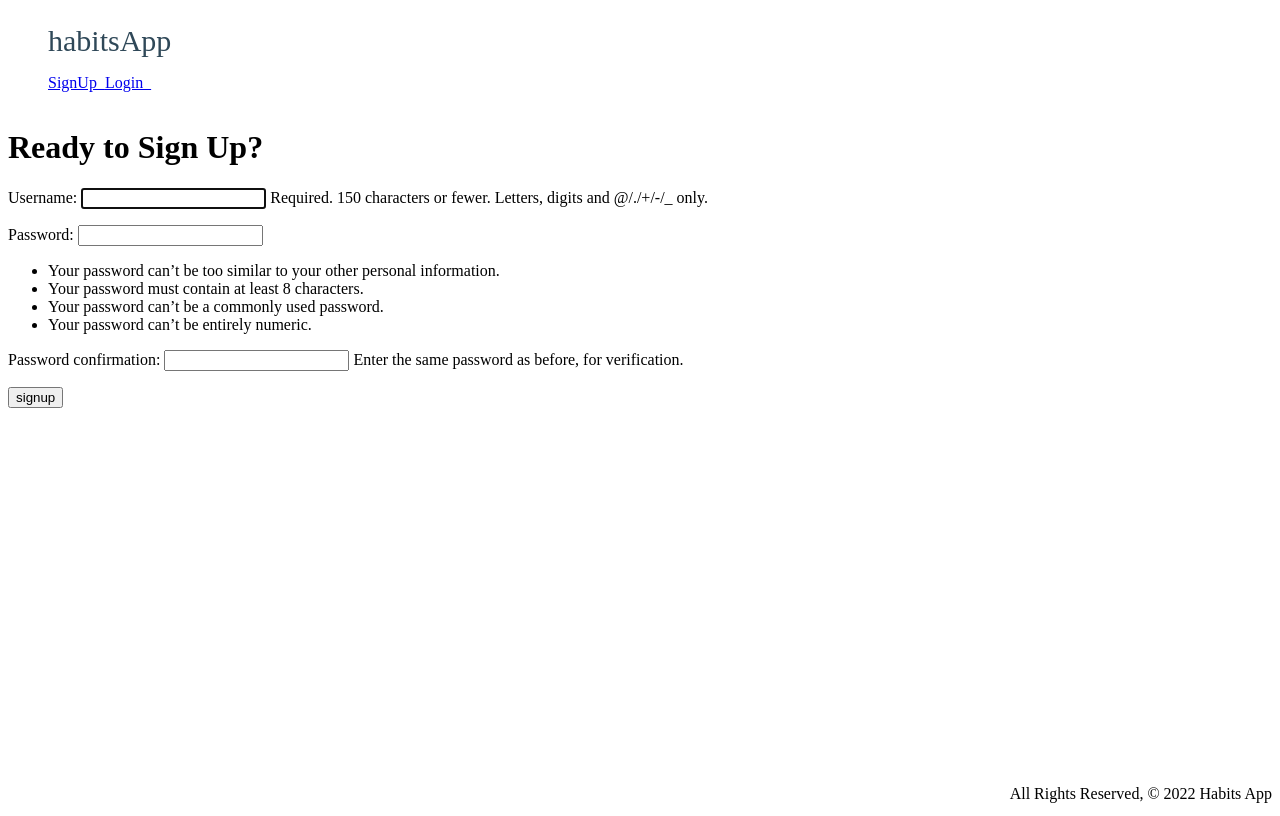
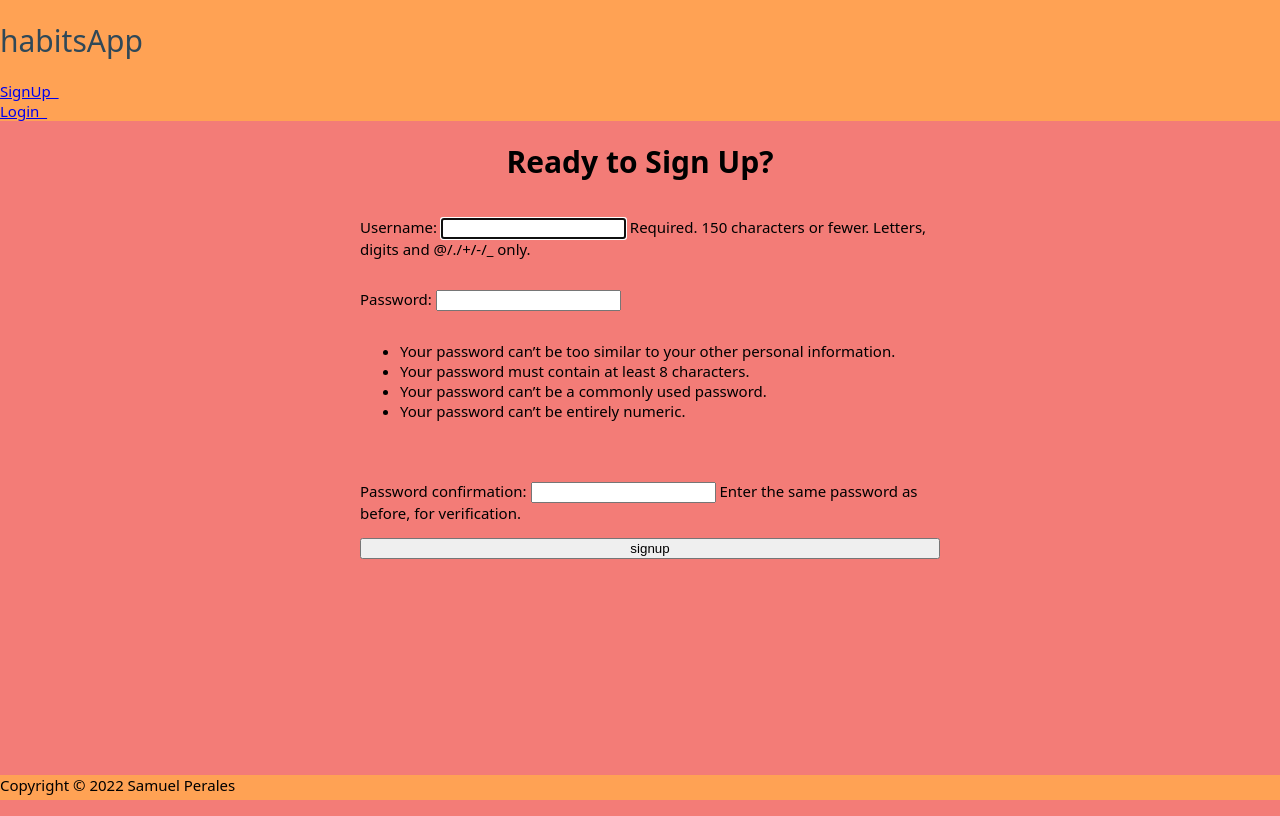
Before and after one commit to samuelperalesg/habitsapp, a Django app: page /signup/ in a window 1280 px wide. Run offline with Django 4.2, Linux system fonts and the light colour scheme.

Commit message:
wip: styling w css

```diff
--- a/main_app/static/css/style.css
+++ b/main_app/static/css/style.css
@@ -6,10 +6,39 @@ dark-purple: #886395;
 dark-blue: #4E597E;
 dark-green: #2F4858; */
 
+
+
+/* resets font size to be 62.5% of the user preference -
+     in most browser configurations this will be 10px */
+:root {
+    font-size: 62.5%
+}
+
+body {
+  background-color: #F37C77;
+  /* Use a system font, if none are available use an available sans-sarif font */
+  font-family: system-ui, -apple-system, BlinkMacSystemFont, "Segoe UI",
+        Roboto, Oxygen-Sans, Ubuntu, Cantarell, "Helvetica Neue", sans-serif;
+  margin: 0;
+}
+
+
+.nav-wrapper {
+  background-color: #FFA254;
+  padding: 0%;
+  align-items: center;
+}
+
 .nav-items {
   list-style-type: none;
-  display: flex;
-  flex-wrap: wrap;
+  font-size: 15px;
+  display: inline;
+}
+
+.nav-links {
+  list-style-type: none;
+  font-size: 15px;
+  display: inline;
 }
 
 .habits-logo {
@@ -18,18 +47,48 @@ dark-green: #2F4858; */
   font-size: 30px;
 }
 
+
 body {
   display: flex;
   min-height: 100vh;
   flex-direction: column;
 }
 
-main {
-  flex: 1 0 auto;
+footer {
+  position: absolute;
+  bottom: 0;
+  width: 100%;
+  height: 2.5rem;
+  background-color: #FFA254;
+  font-size: 15px;
 }
 
-footer {
-  padding: 0;
-  margin-bottom: 5px;
-  text-align: right;
+.login-welcome {
+  display: flex;
+  justify-content: center;
+  font-size: 3rem;
 }
+
+.login-form {
+  display: flex;
+  flex-direction: column;
+  justify-content: center;
+  margin-left: 360px;
+  margin-right: 400px;
+  font-size: 15px;
+}
+.signup-welcome {
+  display: flex;
+  justify-content: center;
+  font-size: 3rem;
+}
+
+.signup-form {
+  display: flex;
+  flex-direction: column;
+  justify-content: center;
+  margin-left: 360px;
+  margin-right: 340px;
+  font-size: 15px;
+  margin-bottom: 50px;
+}
--- a/main_app/templates/base.html
+++ b/main_app/templates/base.html
@@ -24,7 +24,7 @@
           {%  endif %}
         </ul>
 
-        <ul class="nav-items">
+        <ul class="nav-links">
           {% if user.is_authenticated %}
           <li class="dashboard-btn"><a href="{% url 'dashboard' %}">Dashboard&nbsp;&nbsp;</a></li>
           <li class="inspo-btn"><a href="/inspo">Inspo&nbsp;&nbsp;</a></li>
@@ -43,7 +43,7 @@
 
   <footer>
     <div>
-      All Rights Reserved, &copy; 2022 Habits App
+      Copyright &copy; 2022 Samuel Perales
     </div>
   </footer>
 
--- a/main_app/templates/registration/login.html
+++ b/main_app/templates/registration/login.html
@@ -1,8 +1,8 @@
 {% extends 'base.html' %}
 
 {% block content %}
-  <h1>Welcome to the Habits App!</h1>
-  <form method="post" action="{% url 'login' %}">
+  <h1 class="login-welcome">Welcome to the Habits App!</h1>
+  <form class="login-form" method="post" action="{% url 'login' %}">
     {% csrf_token %}
     {{ form.as_p }}
     <input type="submit" class="btn" value="login" />
--- a/main_app/templates/registration/signup.html
+++ b/main_app/templates/registration/signup.html
@@ -2,13 +2,13 @@
 
 {% block content %}
 
-<h1>Ready to Sign Up?</h1>
+<h1 class="signup-welcome">Ready to Sign Up?</h1>
 
 {% if error_message %}
 <h3 class="signup-error">{{ error_message }}</h3>
 {% endif %}
 
-<form method="post" action="{% url 'signup' %}">
+<form class="signup-form" method="post" action="{% url 'signup' %}">
   {% csrf_token %}
   {{ form.as_p }}
   <input type="submit" class="btn" value="signup" />
```
